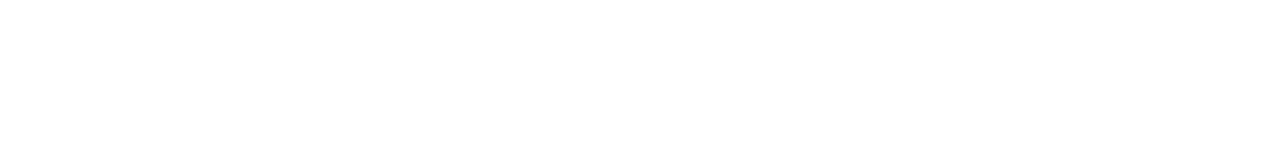
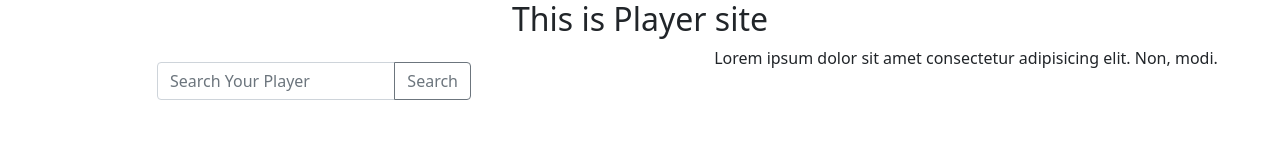
Before and after one commit to Mehedi-hasan-github/player-details, a plain HTML site: page index.html in a window 1280 px wide. Drawn offline with nearby package versions, Linux system fonts and the light colour scheme.

Commit message:
second commit

```diff
--- a/index.html
+++ b/index.html
@@ -11,8 +11,19 @@
     <link href="https://cdn.jsdelivr.net/npm/bootstrap@5.1.3/dist/css/bootstrap.min.css" rel="stylesheet" integrity="sha384-1BmE4kWBq78iYhFldvKuhfTAU6auU8tT94WrHftjDbrCEXSU1oBoqyl2QvZ6jIW3" crossorigin="anonymous">
 </head>
 <body>
+    <container id="main-container" class="row">
+        <h2 class="text-center">This is Player site</h2>
+        <div id="first-div" class="col-md-6 col-lg-6 col-sm-5 text-center   m-auto">
+       <div class="input-group mt-3 m-auto w-50">
+    <input  id="input-field" type="text" class="form-control" placeholder="Search Your Player" aria-label="Recipient's username" aria-describedby="button-addon2">
+    <button onclick="loadPlayer()" id="search-button" class="btn btn-outline-secondary" type="button" id="button-addon2">Search</button>
+  </div>
 
-
+        </div>
+            <div id="second-div" class="col-md-6 col-lg-6 col-sm-5 text-center">
+                <p>Lorem ipsum dolor sit amet consectetur adipisicing elit. Non, modi.</p>
+        </div>
+    </container>
     <!-- bootstrap js -->
     <script src="https://cdn.jsdelivr.net/npm/bootstrap@5.1.3/dist/js/bootstrap.bundle.min.js" integrity="sha384-ka7Sk0Gln4gmtz2MlQnikT1wXgYsOg+OMhuP+IlRH9sENBO0LRn5q+8nbTov4+1p" crossorigin="anonymous"></script>
     <!-- javascript link -->
--- a/index.js
+++ b/index.js
@@ -0,0 +1,18 @@
+
+const loadPlayer=()=>{
+    const searchValue=document.getElementById('input-field').value ;
+    // console.log(searchValue);
+    const url=`https://www.thesportsdb.com/api/v1/json/2/searchplayers.php?p=${searchValue}`;
+    console.log(url)
+    fetch(url)
+    .then(response => response.json())
+    .then(data => displayPlayer(data.player))
+    // console.log(searchValue)
+}
+const displayPlayer= players =>{
+    // console.log(players)
+    const displayDiv=document.getElementById('')
+    for(const player of players){
+        console.log(player.strPlayer)
+    }
+}
```
